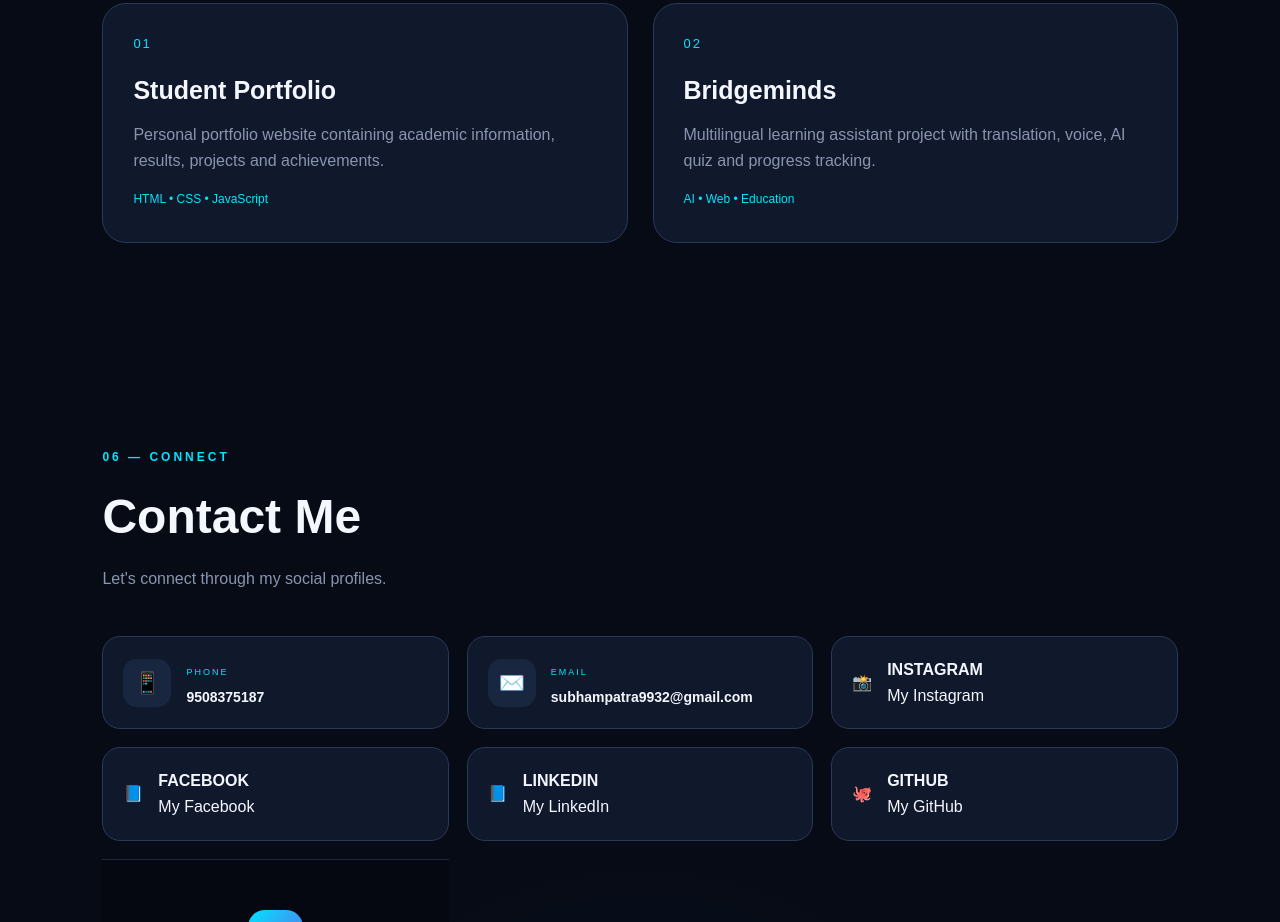
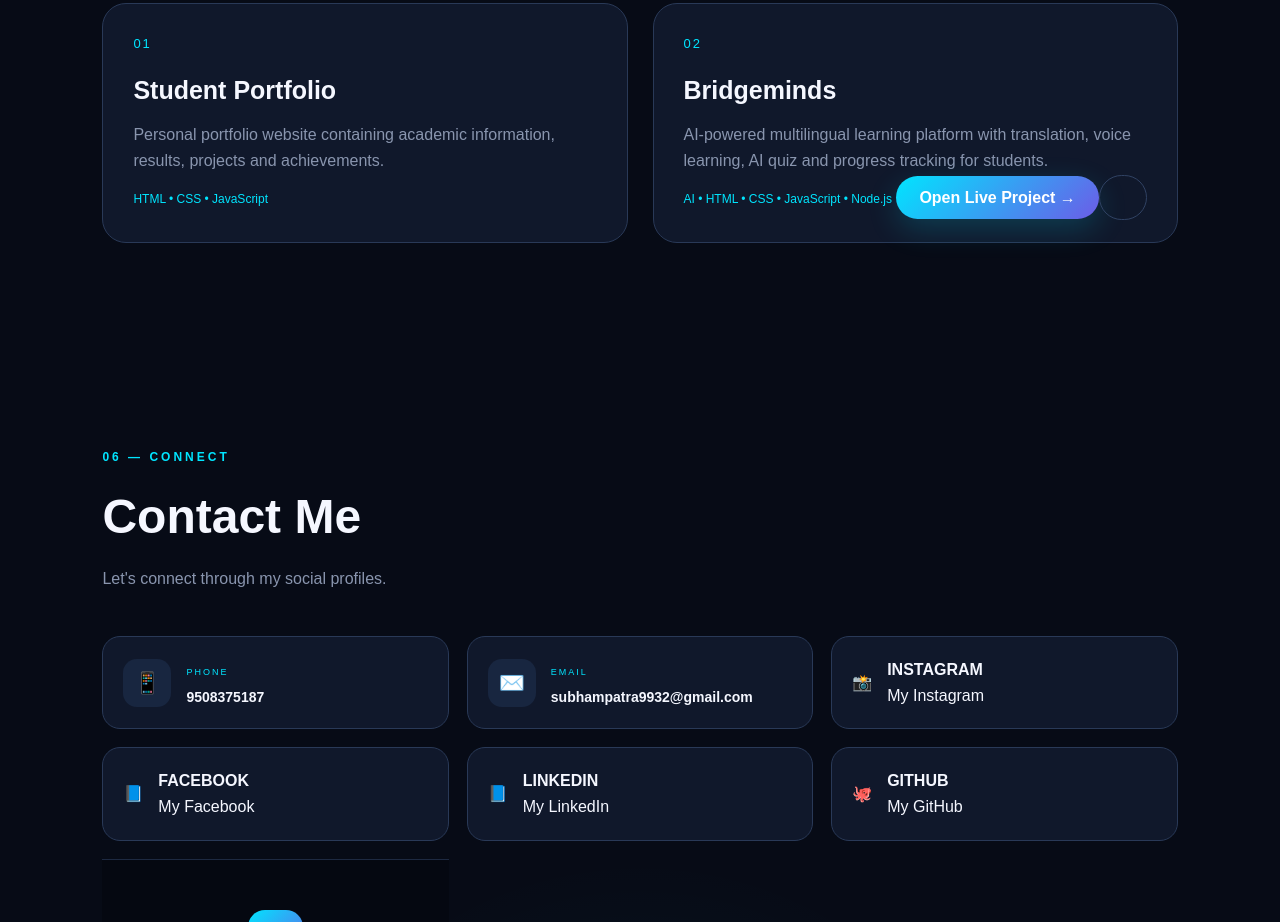
Before and after one commit to subhampatra9932-rgb/subham-portfolio, a plain HTML site: page index.html in a window 1280 px wide. Shown: the part 3679-4601 px from the top of the page. Drawn offline with Linux system fonts and the light colour scheme.

Commit message:
Update certificate and project descriptions in index.html

```diff
--- a/index.html
+++ b/index.html
@@ -678,6 +678,7 @@
                 class="certificate-box">
 
                 <button
+
                     class="close-certificate"
                     onclick="closeCertificate()">
 
@@ -704,13 +705,14 @@
                         <span>📜</span>
 
                        <p>
-                            Certificate will be added here.
+                            AI MindSeekers Internship Certificate
                         </p>
+                        <a href="ai_certificate.png"
+                           target="_blank"
+                            class="primary-btn">
+                            view AI MindSeekers Certificate
 
-                        <small>
-                            Send the certificate photo later.
-                        </small>
-
+                            </a>
                     </div>
 
                 </div>
@@ -753,8 +755,6 @@
                     <span>HTML • CSS • JavaScript</span>
 
                 </div>
-
-
                 <div class="project-card">
 
     <div class="project-number">
@@ -764,14 +764,31 @@
     <h3>Bridgeminds</h3>
 
     <p>
-                        Multilingual learning assistant project
-                        with translation, voice, AI quiz and
-                        progress tracking.
+        AI-powered multilingual learning platform
+        with translation, voice learning, AI quiz
+        and progress tracking for students.
     </p>
 
-                    <span>AI • Web • Education</span>
+    <span>AI • HTML • CSS • JavaScript • Node.js</span>
+
+    <a href="https://sih-project-1-3mb3.onrender.com"
+       target="_blank"
+       rel="noopener noreferrer"
+       class="primary-btn">
+        Open Live Project →
+    </a>
+
+    <a href="https://sih-project-1-3mb3.onrender.com"
+       target="_blank"
+       rel="noopener noreferrer"
+       class="outline-btn">
+
+    </a>
 
 </div>
+
+
+
 
             </div>
 
```
Lines whose indentation alone changed are shown as unchanged.
